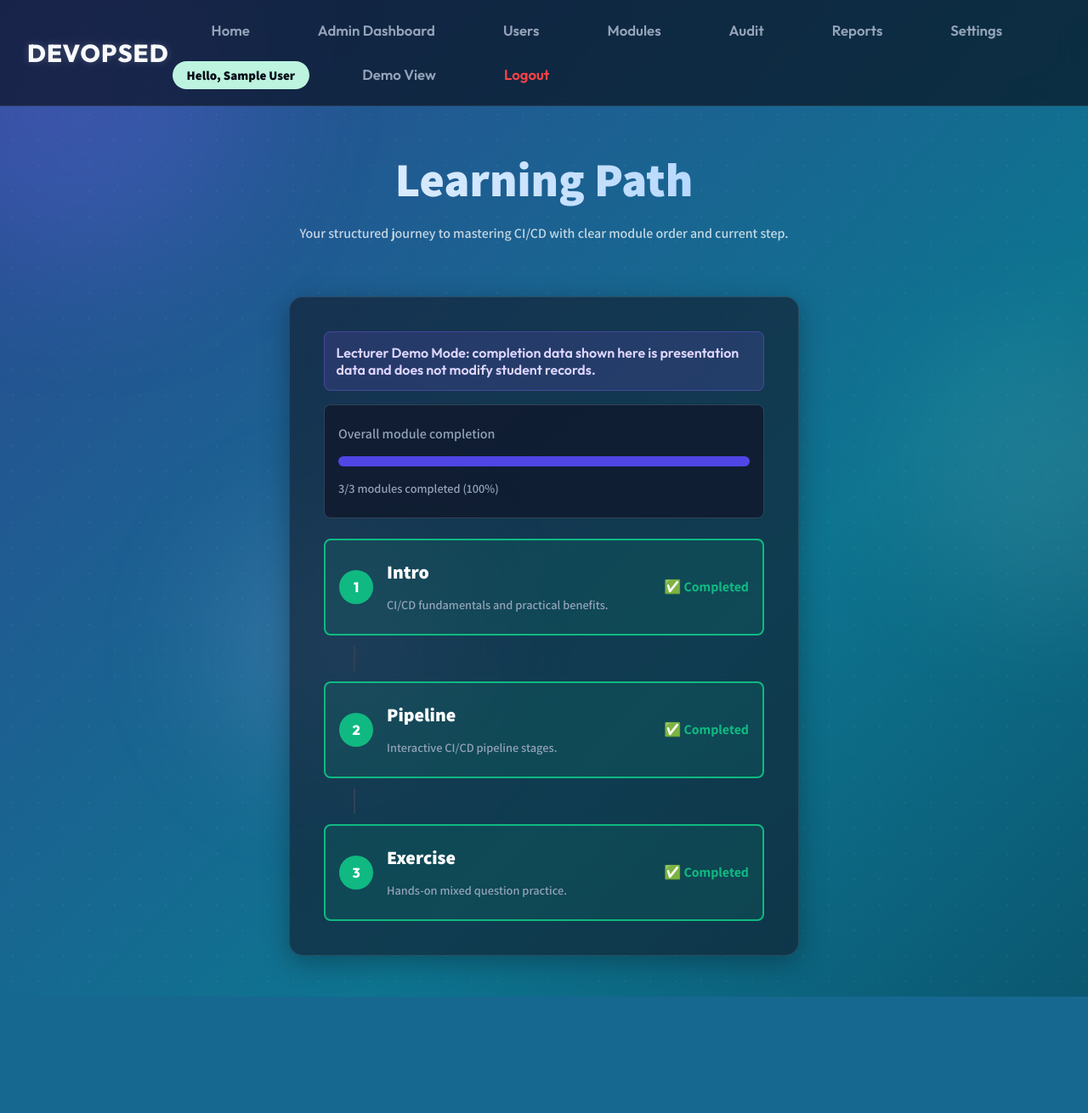
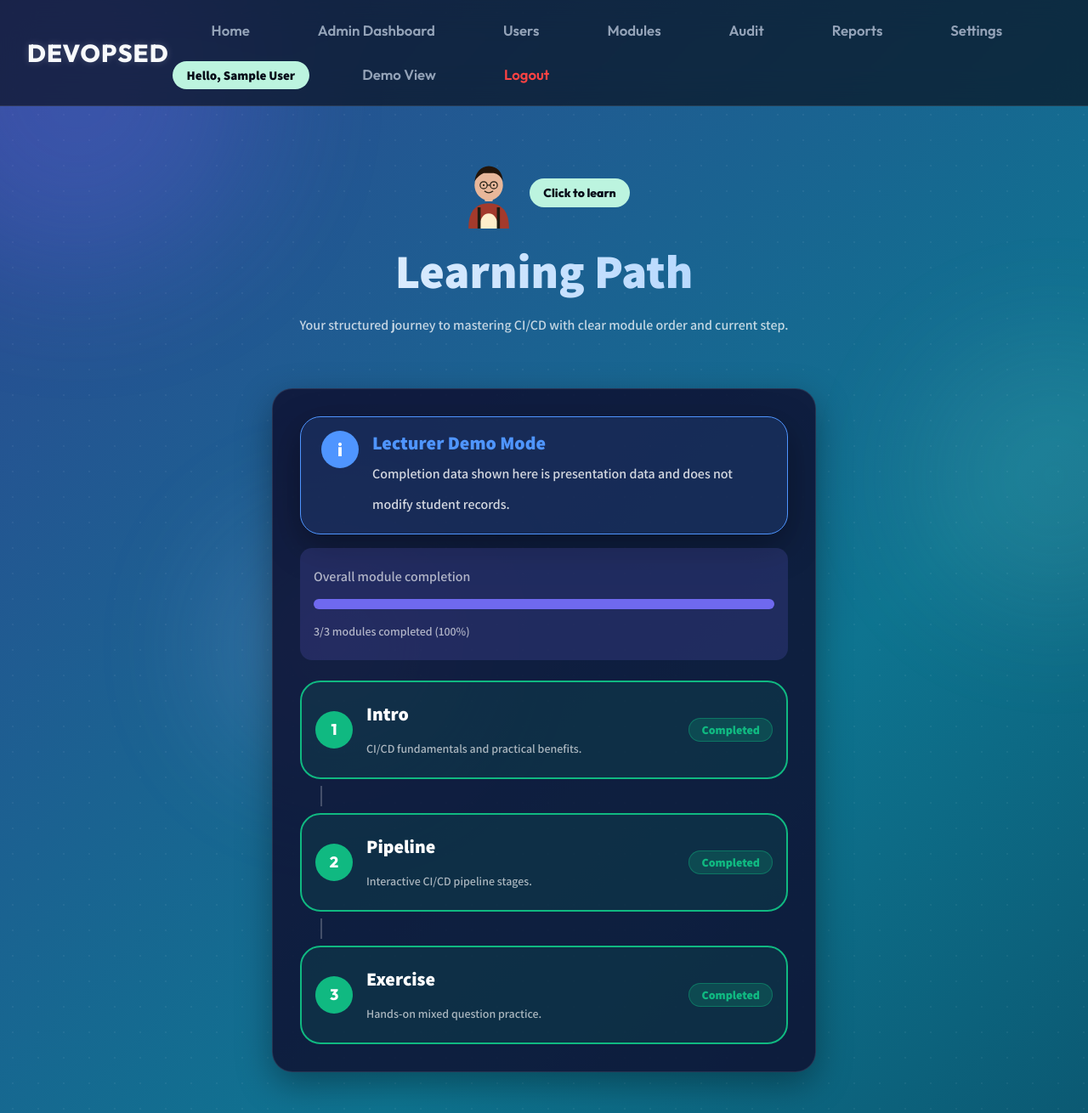
Before and after one commit to BS-PMC-2026/BS-PMC-26-Team1, a Flask app: page /learning-path in a window 1280 px wide. Shown: the whole page at 85% size. Before the commit the page ends 1173 px from the top, so only its background shows below. Run offline with Flask 3, Linux system fonts and the light colour scheme; the visitor is signed in with stand-in values (Sample User, id 1); data comes from the database, SQL or seed files in the repository.

Commit message:
Refactor learning path HTML structure and styles

```diff
--- a/app/templates/learning_path.html
+++ b/app/templates/learning_path.html
@@ -1,52 +1,67 @@
 {% extends 'base.html' %}
 
 {% block content %}
+{# Floating "Click to learn" chip + cutout figure (blend element per spec). #}
+<div style="position: relative; display: flex; justify-content: center; margin-bottom: var(--ds-space-3);">
+    <div style="position: relative; display: inline-flex; align-items: center; gap: var(--ds-space-3);">
+        <img src="{{ url_for('static', filename='img/learner-cutout.svg') }}" alt="" style="width: 72px; height: 96px; object-fit: contain;">
+        <div class="ds-photo-card__label ds-photo-card__label--mint" style="position: static;">Click to learn</div>
+    </div>
+</div>
+
 <div class="module-header">
     <h1>Learning Path</h1>
     <p class="subtitle">Your structured journey to mastering CI/CD with clear module order and current step.</p>
 </div>
 
-<div class="card" style="max-width: 600px; margin: 0 auto;">
+<div class="ds-card" style="max-width: 640px; margin: 0 auto;">
     {% if demo_mode %}
-    <div style="margin-bottom: 1rem; padding: 0.85rem; border-radius: 8px; background: rgba(139,92,246,0.15); border: 1px solid rgba(139,92,246,0.35); color: #ddd6fe;">
-        Lecturer Demo Mode: completion data shown here is presentation data and does not modify student records.
+    <div class="ds-alert ds-alert--info" role="status">
+        <div class="ds-alert__icon" aria-hidden="true">i</div>
+        <div class="ds-alert__body">
+            <h3 class="ds-alert__title">Lecturer Demo Mode</h3>
+            <p class="ds-alert__message">Completion data shown here is presentation data and does not modify student records.</p>
+        </div>
     </div>
     {% endif %}
-    <div style="margin-bottom: 1.5rem; padding: 1rem; border-radius: 8px; background: rgba(15,23,42,0.8); border: 1px solid #334155;">
-        <p style="margin: 0 0 0.5rem 0; color: var(--text-secondary);">Overall module completion</p>
-        <div style="height: 12px; border-radius: 6px; background: #1e293b; overflow: hidden;">
-            <div style="height: 100%; width: {{ stats.module_percent }}%; background: #4f46e5;"></div>
+
+    <div style="margin-bottom: var(--ds-space-5); padding: var(--ds-space-4); border-radius: var(--ds-radius-input); background: var(--ds-primary-soft);">
+        <p class="ds-text-muted ds-mb-2" style="margin-top:0;">Overall module completion</p>
+        <div style="height: 12px; border-radius: var(--ds-radius-pill); background: rgba(8,13,25,0.08); overflow: hidden;">
+            <div style="height: 100%; width: {{ stats.module_percent }}%; background: var(--ds-primary); transition: width 0.3s ease;"></div>
         </div>
-        <p style="margin: 0.5rem 0 0 0; font-size: 0.9rem; color: var(--text-secondary);">
+        <p class="ds-text-muted ds-mt-2" style="font-size: var(--ds-fs-small); margin-bottom:0;">
             {{ stats.modules_completed }}/{{ stats.modules_total }} modules completed ({{ stats.module_percent }}%)
         </p>
     </div>
 
-    <div style="display: flex; flex-direction: column; gap: 1.5rem;">
+    <div class="ds-flex-col" style="gap: var(--ds-space-4);">
         {% for module in module_states %}
-            <div style="display: flex; align-items: center; gap: 1rem; padding: 1rem; border-radius: 8px; {% if module.completed %}border: 2px solid #10b981; background: rgba(16, 185, 129, 0.1);{% elif module.is_current %}border: 2px solid #f59e0b; background: rgba(245,158,11,0.12);{% else %}border: 2px solid #3b82f6; background: rgba(59, 130, 246, 0.1);{% endif %}">
-                <div style="flex-shrink: 0; width: 40px; height: 40px; border-radius: 50%; display: flex; align-items: center; justify-content: center; background: {% if module.completed %}#10b981{% elif module.is_current %}#f59e0b{% else %}#3b82f6{% endif %}; color: white; font-weight: bold;">
+            {% set state_color = 'var(--ds-state-success)' if module.completed else ('var(--ds-state-progress)' if module.is_current else 'var(--ds-primary)') %}
+            {% set state_bg = 'rgba(16, 185, 129, 0.10)' if module.completed else ('rgba(255, 232, 103, 0.18)' if module.is_current else 'var(--ds-primary-soft)') %}
+            <div style="display: flex; align-items: center; gap: var(--ds-space-4); padding: var(--ds-space-4); border-radius: var(--ds-radius-card); border: 2px solid {{ state_color }}; background: {{ state_bg }};">
+                <div style="flex-shrink: 0; width: 44px; height: 44px; border-radius: 50%; display: flex; align-items: center; justify-content: center; background: {{ state_color }}; color: white; font-weight: var(--ds-weight-title); font-size: 18px;">
                     {{ module.order }}
                 </div>
-                <div style="flex: 1;">
-                    <h3 style="margin: 0;">{{ module.title }}</h3>
-                    <p style="margin: 0; font-size: 0.9rem; color: var(--text-secondary);">{{ module.description }}</p>
+                <div style="flex: 1; min-width: 0;">
+                    <h3 class="ds-mt-0" style="margin-bottom: 2px;">{{ module.title }}</h3>
+                    <p class="ds-text-muted" style="margin: 0; font-size: var(--ds-fs-small);">{{ module.description }}</p>
                     {% if module.is_current and not module.completed %}
-                        <p style="margin: 0.35rem 0 0 0; font-size: 0.85rem; color: #fcd34d; font-weight: 600;">Current Step</p>
+                        <span class="ds-pill ds-pill-progress" style="margin-top: 6px;">Current Step</span>
                     {% endif %}
                 </div>
                 <div>
                     {% if module.completed %}
-                        <span style="color: #10b981; font-weight: bold;">✅ Completed</span>
+                        <span class="ds-pill ds-pill-success">Completed</span>
                     {% elif module.is_current %}
-                        <a href="{{ module.route }}" class="btn" style="background: #f59e0b; color: white;">Continue</a>
+                        <a href="{{ module.route }}" class="ds-btn ds-btn-primary ds-btn-sm">Continue</a>
                     {% else %}
-                        <a href="{{ module.route }}" class="btn" style="background: #3b82f6; color: white;">Start</a>
+                        <a href="{{ module.route }}" class="ds-btn ds-btn-mint ds-btn-sm">Start</a>
                     {% endif %}
                 </div>
             </div>
             {% if not loop.last %}
-                <div style="width: 2px; height: 30px; background: #334155; margin: -0.75rem 0 -0.75rem 2.2rem;"></div>
+                <div style="width: 2px; height: 24px; background: var(--ds-border-strong); margin: -8px 0 -8px 24px;"></div>
             {% endif %}
         {% endfor %}
     </div>
```
